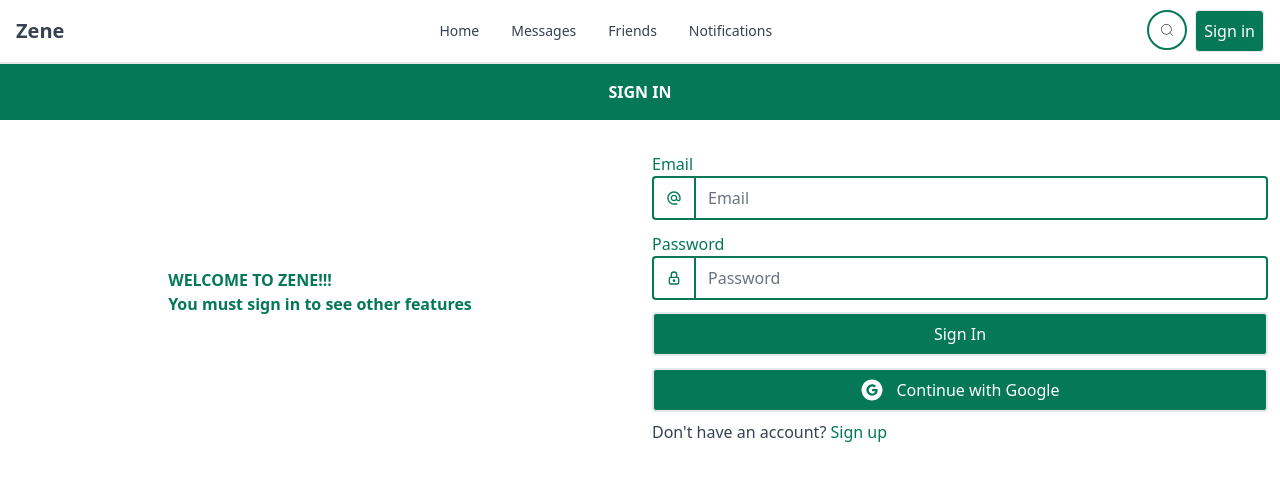
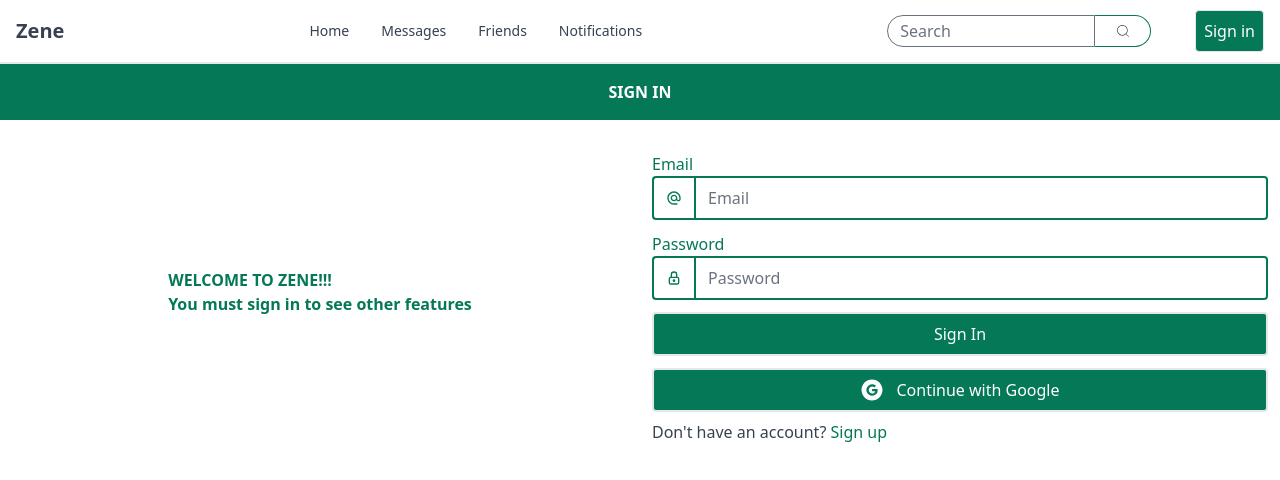
Before and after one commit to lvkien16/mern-chatMessage, a React (Vite) app in the folder client/: page /sign-in in a window 1280 px wide. Shown: the top 480 px of the page. Built offline with nearby package versions, Linux system fonts and the light colour scheme; no server answers.

Commit message:
add search input to header component

```diff
--- a/client/src/components/Header.jsx
+++ b/client/src/components/Header.jsx
@@ -35,7 +35,7 @@ export default function Header() {
         <span>Zene</span>
       </Link>
 
-      <div className="flex gap-2 md:order-2">
+      <div className="flex justify-end gap-1 md:order-2 w-4/5 md:w-auto">
         {/* <Button
           className="w-12 h-10 sm:inline"
           color={"gray"}
@@ -44,9 +44,17 @@ export default function Header() {
         >
           {theme === "light" ? <FaSun /> : <FaMoon />}
         </Button> */}
-        <button className="border-2 border-emerald-700 rounded-full w-10 h-10 flex items-center justify-center hover:bg-emerald-700 hover:text-white">
-          <CiSearch />
-        </button>
+        <div className="flex md:pr-10 items-center">
+          <input
+            type="text"
+            className="w-40 md:w-52 rounded-full rounded-r-none py-1 h-8"
+            placeholder={`Search`}
+          />
+
+          <button className="border border-emerald-700 border-l-0 w-10 md:w-14 h-8 flex items-center rounded-full rounded-l-none justify-center hover:bg-emerald-700 hover:text-white">
+            <CiSearch />
+          </button>
+        </div>
         {currentUser ? (
           <Dropdown
             arrowIcon={false}
@@ -78,6 +86,7 @@ export default function Header() {
         )}
         <Navbar.Toggle />
       </div>
+
       <Navbar.Collapse>
         <Navbar.Link active={path === "/"} as={"div"}>
           <Link to="/"> Home</Link>
```
